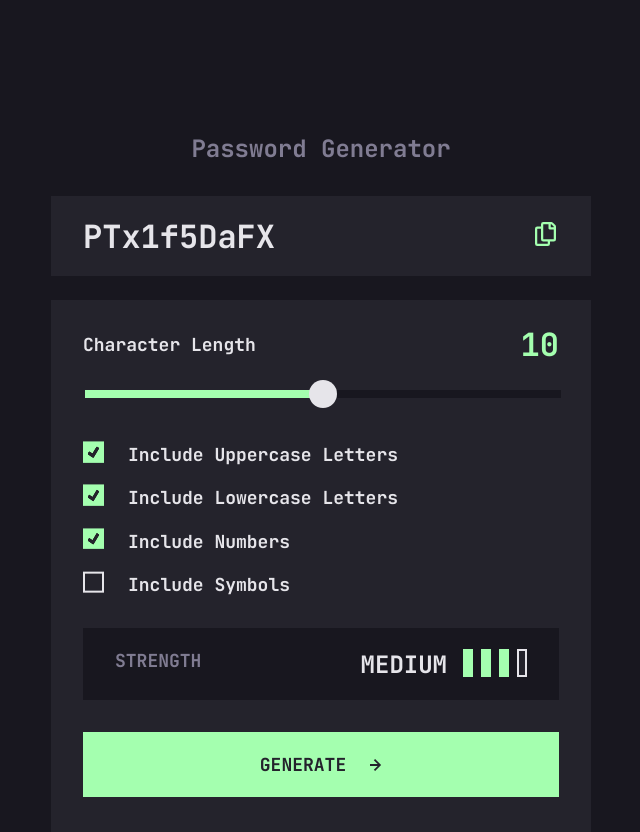
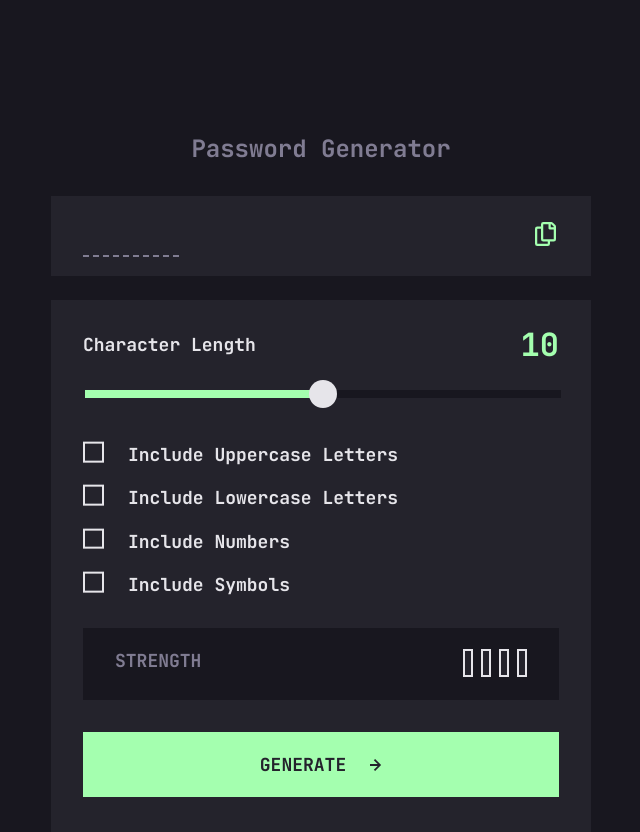
Before and after one commit to ortalyarts/frontendmentor-password-generator-app, a plain HTML site: page index.html in a window 1280 px wide. Shown: the whole page, without its empty margins (319-959 px from the left). Drawn offline with Linux system fonts and the light colour scheme.

Commit message:
start state update

```diff
--- a/index.html
+++ b/index.html
@@ -33,7 +33,7 @@
     <main>
       <h1 class="headingM">Password Generator</h1>
       <div class="result-holder background">
-        <p id="result" tabindex="-1" aria-label="" class="headingL">PTx1f5DaFX</p>
+        <p id="result" tabindex="-1" aria-label="Here will be shown the password" class="headingL"></p>
         <div class="copy-holder">
           <p id="password-copied" aria-live="polite" class="bodyM"></p>
           <button id="copy" type="button" class="copy" aria-label="copy password">
@@ -49,17 +49,17 @@
           </div>
 
           <label class="label-checkbox bodyM" for="uppercase">
-            <input name="uppercase" id="uppercase" type="checkbox" checked>
+            <input name="uppercase" id="uppercase" type="checkbox" >
             <span>Include Uppercase Letters</span>
           </label>
 
           <label class="label-checkbox bodyM" for="lowercase">
-            <input name="lowercase" id="lowercase" type="checkbox" checked>
+            <input name="lowercase" id="lowercase" type="checkbox" >
             <span>Include Lowercase Letters</span>
           </label>
 
           <label class="label-checkbox bodyM" for="numbers">
-            <input name="numbers" id="numbers" type="checkbox" checked>
+            <input name="numbers" id="numbers" type="checkbox" >
             <span>Include Numbers</span>
           </label>
 
@@ -71,11 +71,11 @@
           <div class="strength-holder">
             <h2 class="bodyM">Strength</h2>
             <div class="strength-result">
-              <p id="strength-name" class="headingM">medium</p>
+              <p id="strength-name" class="headingM"></p>
               <div id="strength-bars" class="strong">
-                <span class="bar full"></span>
-                <span class="bar full"></span>
-                <span class="bar full"></span>
+                <span class="bar "></span>
+                <span class="bar "></span>
+                <span class="bar "></span>
                 <span class="bar"></span>
               </div>
             </div>
```
